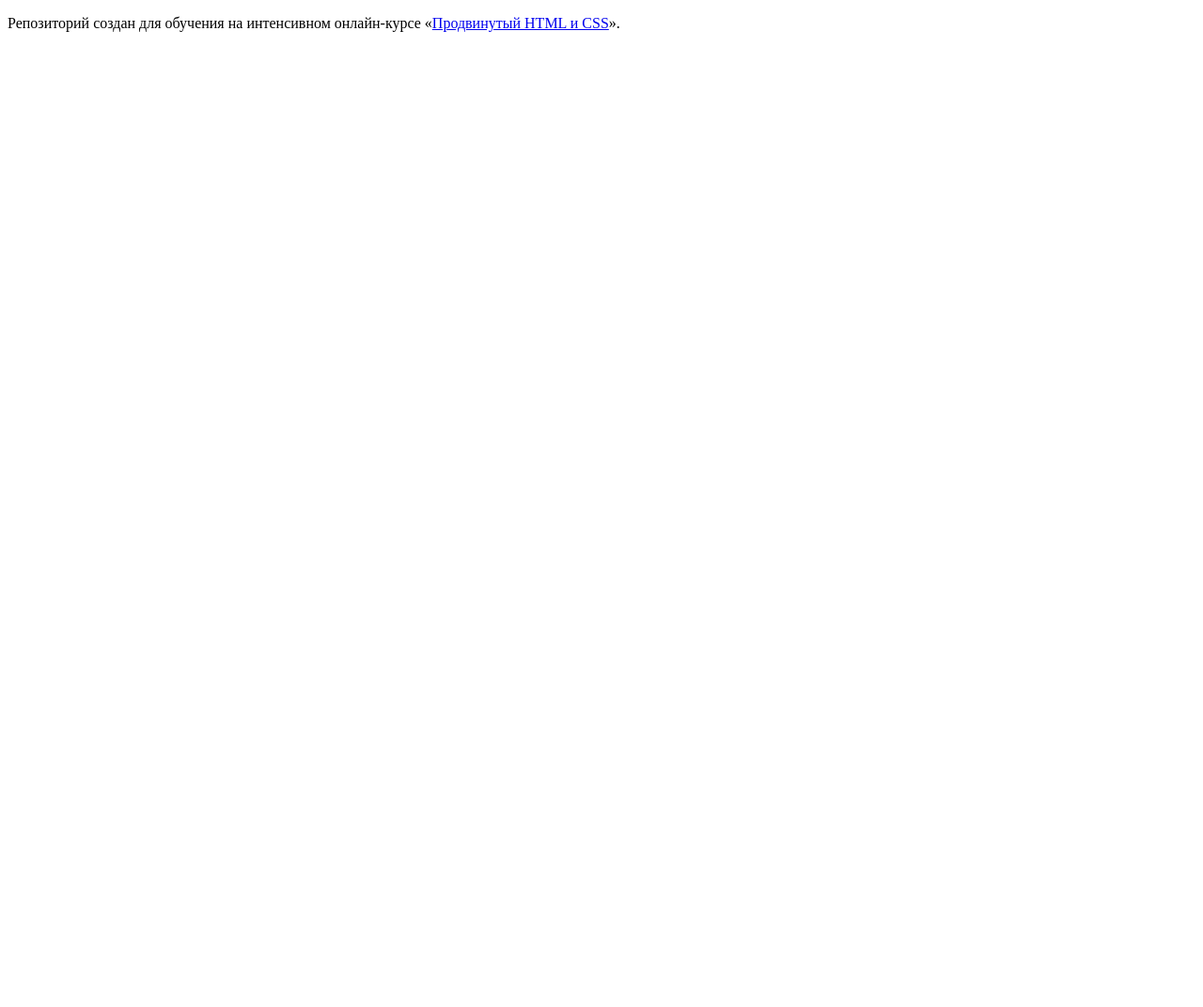
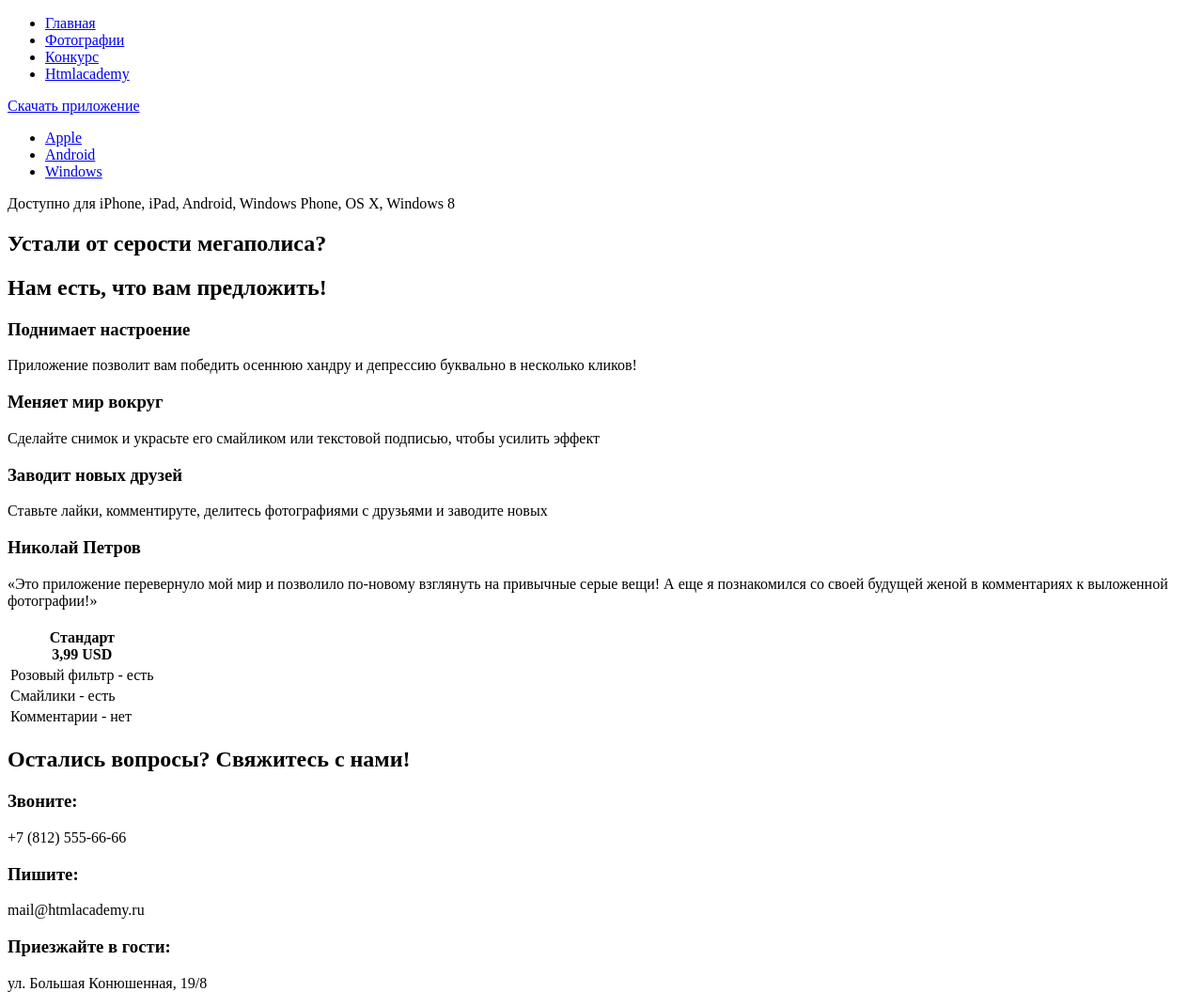
Before and after one commit to MayaSol/60303-pink, a website: page index.html in a window 1280 px wide. Shown: the whole page at 94% size. Before the commit the page ends 800 px from the top, so only its background shows below. Drawn offline with Linux system fonts and the light colour scheme.

Commit message:
Добавила разметку index.html для мобильной версии

```diff
--- a/index.html
+++ b/index.html
@@ -1,12 +1,176 @@
 <!DOCTYPE html>
 <html lang="ru">
-  <head>
+
+<head>
     <meta charset="utf-8">
     <title>HTML Academy: Пинк</title>
-  </head>
-  <body>
+</head>
 
-    <p>Репозиторий создан для обучения на интенсивном онлайн‑курсе «<a href="https://htmlacademy.ru/intensive/adaptive">Продвинутый HTML и CSS</a>».</p>
+<body>
 
-  </body>
+
+    <div class="page-header">
+
+        <div class="main-menu main-menu--opened">
+
+            <a class="logo">
+            </a>
+
+            <a class="main-menu__btn">
+            </a>
+
+            <ul class="main-menu-items">
+                <li class="main-menu__item"><a href="#">Главная</a></li>
+                <li class="main-menu__item"><a href="#">Фотографии</a></li>
+                <li class="main-menu__item"><a href="#">Конкурс</a></li>
+                <li class="main-menu__item"><a href="#">Htmlacademy</a></li>
+            </ul>
+
+        </div>
+
+        <div class="main-menu main-menu--closed">
+
+            <a class="logo">
+            </a>
+
+            <a class="main-menu__btn">
+            </a>
+
+        </div>
+
+        <section class="downloads">
+
+            <a class="downloads__btn" href="#">Скачать приложение</a>
+
+            <ul class="downloads-icons">
+                <li class="downloads__icon downloads__icon--apple"><a href="#">Apple</a></li>
+                <li class="downloads__icon downloads__icon--android"><a href="#">Android</a></li>
+                <li class="downloads__icon downloads__icon--win"><a href="#">Windows</a></li>
+            </ul>
+
+            <p class="downloads__info">Доступно для iPhone, iPad, Android, Windows Phone, OS X, Windows 8</p>
+
+        </section>
+
+    </div>
+
+
+    <section class="features">
+
+        <div class="features-header">
+            <h2 class="features-header__item">Устали от серости мегаполиса?</h2>
+            <h2 class="features-header__item">Нам есть, что вам предложить!</h2>
+        </div>
+
+        <article class="features__item">
+            <h3 class="features__item-header">Поднимает настроение</h3>
+            <p>Приложение позволит вам победить осеннюю хандру и депрессию буквально в несколько кликов!</p>
+        </article>
+
+        <article class="features__item">
+            <h3 class="features__item-header">Меняет мир вокруг</h3>
+            <p>Сделайте снимок и украсьте его смайликом или текстовой подписью, чтобы усилить эффект</p>
+        </article>
+
+        <article class="features__item">
+            <h3 class="features__item-header">Заводит новых друзей</h3>
+            <p>Ставьте лайки, комментируте, делитесь фотографиями с друзьями и заводите новых</p>
+        </article>
+
+
+    </section>
+
+
+    <section class="reviews">
+        <div class="slider">
+
+            <article class="reviews-item">
+                <h3 class="reviews-item__author">Николай Петров</h3>
+                <div class="reviews-item__content">
+                    <p>«Это приложение перевернуло мой мир и позволило по-новому взглянуть на привычные серые вещи! А еще я познакомился со своей будущей женой в комментариях к выложенной фотографии!»</p>
+                </div>
+            </article>
+
+            <article class="reviews-item">
+                <h3 class="reviews-item__author"></h3>
+                <div class="reviews-item__content">
+                    <p></p>
+                </div>
+            </article>
+
+            <article class="reviews-item">
+                <h3 class="reviews-item__author"></h3>
+                <div class="reviews-item__content">
+                    <p></p>
+                </div>
+            </article>
+        </div>
+
+        <ul class="pagination-dots" style="display:none">
+            <li class="pagination-dots__item"></li>
+            <li class="pagination-dots__item"></li>
+            <li class="pagination-dots__item"></li>
+        </ul>
+
+    </section>
+
+
+    <section class="price">
+
+        <table class="price-table">
+            <tr>
+                <th>
+                    <div class="price-table__tariff-name">Стандарт</div>
+                    <div class="price-table__tariff-value">3,99 USD</div>
+                </th>
+            </tr>
+            <tr>
+                <td>Розовый фильтр<span class="pirce-table__option-yes"> - есть</span></td>
+            </tr>
+            <tr>
+                <td>Смайлики<span class="pirce-table__option-yes"> - есть</span></td>
+            </tr>
+            <tr>
+                <td>Комментарии<span class="pirce-table__option-no"> - нет</span></td>
+            </tr>
+        </table>
+
+        <ul class="pagination-dots" style="display:none">
+            <li class="pagination-dots__item"></li>
+            <li class="pagination-dots__item"></li>
+            <li class="pagination-dots__item"></li>
+        </ul>
+
+    </section>
+
+
+    <section class="contacts">
+
+        <div class="contacts__header">
+            <h2>Остались вопросы? Свяжитесь с нами!</h2>
+        </div>
+
+        <article class="contacts__item contacts__item--phone">
+            <h3 class="contacts__item-header">Звоните:</h3>
+            <p class="contacts__item-content">+7 (812) 555-66-66</p>
+        </article>
+
+        <article class="contacts__item contacts__item--email">
+            <h3 class="contacts__item-header">Пишите:</h3>
+            <p class="contacts__item-content">mail@htmlacademy.ru</p>
+        </article>
+
+        <article class="contacts__item contacts__item--address">
+            <h3 class="contacts__item-header">Приезжайте в гости:</h3>
+            <p class="contacts__item-content">ул. Большая Конюшенная, 19/8</p>
+        </article>
+
+    </section>
+
+    <div class="map">
+    </div>
+
+
+</body>
+
 </html>
```
